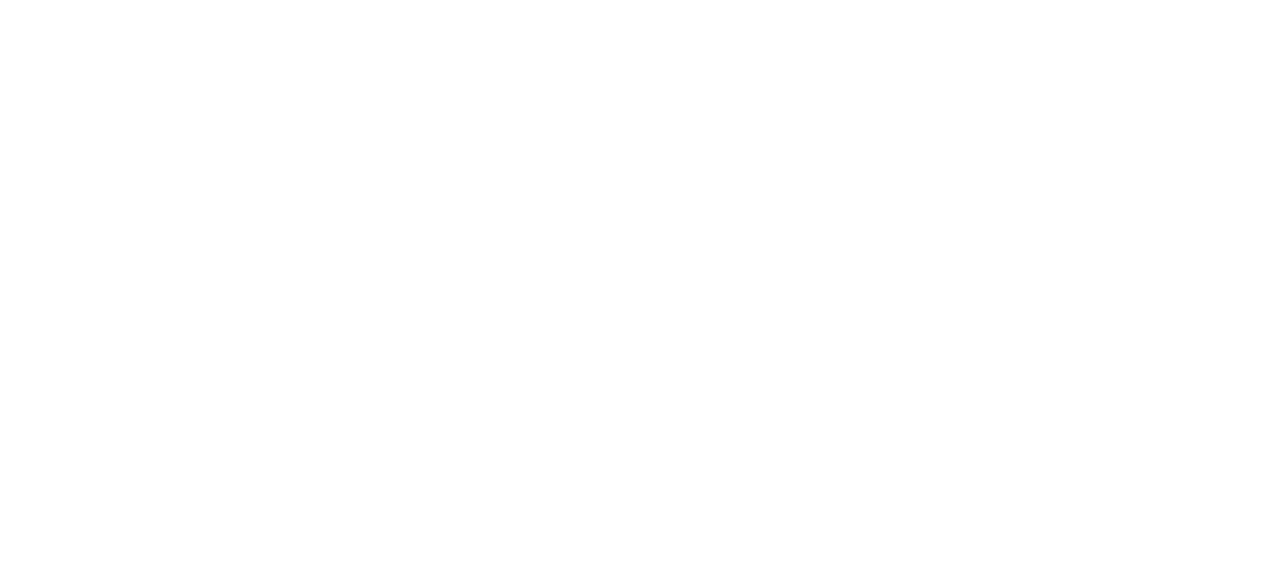
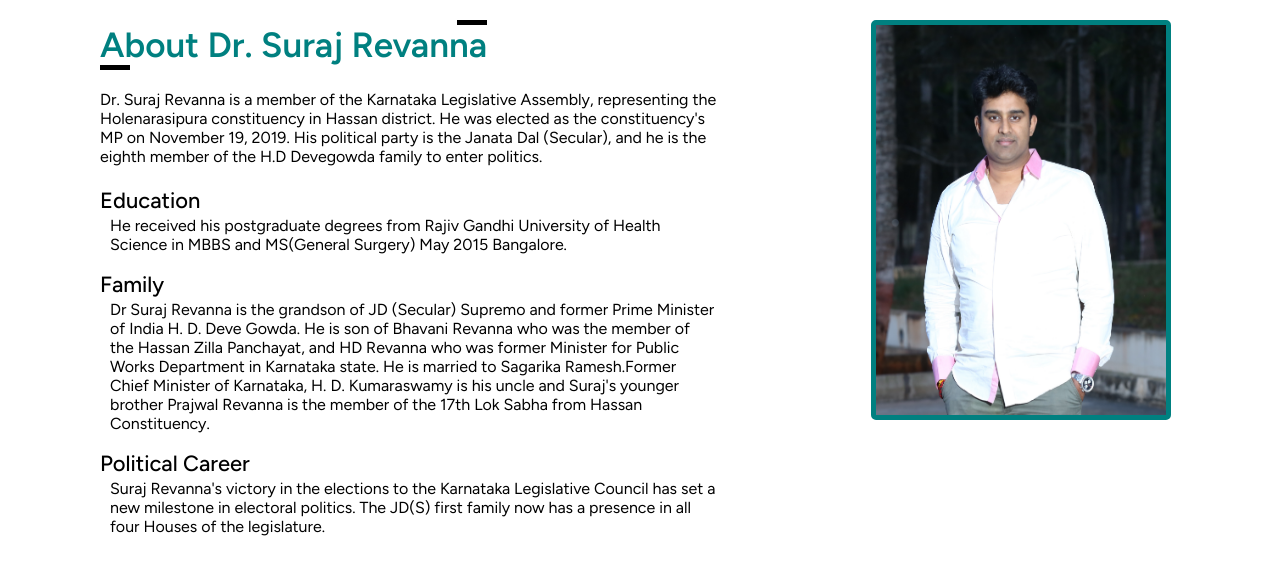
Before and after one commit to tech-socialagent/SurajRevannaWebsite, a React (Create React App) app in the folder surajrevannawebsite/: page / in a window 1280 px wide. Shown: the top 574 px of the page. Built offline with nearby package versions, Linux system fonts and the light colour scheme.

Commit message:
about complete

```diff
--- a/surajrevannawebsite/src/App.css
+++ b/surajrevannawebsite/src/App.css
@@ -1,38 +1,12 @@
-.App {
-  text-align: center;
+@import url('https://fonts.googleapis.com/css2?family=Figtree:wght@300;400;500;600;700;800&display=swap');
+:root{
+  /* colors */
+  --primary-color: #008080;
+  --black: #000000
 }
-
-.App-logo {
-  height: 40vmin;
-  pointer-events: none;
+*{
+  box-sizing: border-box;
+  margin: 0;
+  padding: 0;
+  font-family: 'Figtree', sans-serif;;
 }
-
-@media (prefers-reduced-motion: no-preference) {
-  .App-logo {
-    animation: App-logo-spin infinite 20s linear;
-  }
-}
-
-.App-header {
-  background-color: #282c34;
-  min-height: 100vh;
-  display: flex;
-  flex-direction: column;
-  align-items: center;
-  justify-content: center;
-  font-size: calc(10px + 2vmin);
-  color: white;
-}
-
-.App-link {
-  color: #61dafb;
-}
-
-@keyframes App-logo-spin {
-  from {
-    transform: rotate(0deg);
-  }
-  to {
-    transform: rotate(360deg);
-  }
-}
--- a/surajrevannawebsite/src/App.js
+++ b/surajrevannawebsite/src/App.js
@@ -1,9 +1,10 @@
 import './App.css';
+import About from './components/About';
 
 function App() {
   return (
     <>
-
+      <About/>
     </>
   );
 }
--- a/surajrevannawebsite/src/Englishlang.json
+++ b/surajrevannawebsite/src/Englishlang.json
@@ -22,6 +22,7 @@
     "siteAbout": {
         "title": "About Dr. Suraj Revanna",
         "desc": "Dr. Suraj Revanna is a member of the Karnataka Legislative Assembly, representing the Holenarasipura constituency in Hassan district. He was elected as the constituency's MP on November 19, 2019. His political party is the Janata Dal (Secular), and he is the eighth member of the H.D Devegowda family to enter politics.",
+        "img": "aboutImg.jpg",
         "body": [
             {
                 "title": "Education",
--- a/surajrevannawebsite/src/components/About.jsx
+++ b/surajrevannawebsite/src/components/About.jsx
@@ -1,4 +1,6 @@
-import React from 'react'
+import React from "react";
+import "../styles/About.css";
+import English from "../Englishlang.json";
 
 const About = () => {
   return (
@@ -6,18 +8,31 @@
       <div className="sectionHeader">
         <div className="sectionHeaderTitle">
           <div className="title_upbar"></div>
-            <h3 className="sectionTitle">
-
-            </h3>
+          <h3 className="sectionTitle">{English.siteAbout.title}</h3>
           <div className="title_downbar"></div>
         </div>
-        <div className="sectionDesc"></div>
+        <div className="sectionDesc">{English.siteAbout.desc}</div>
+        <div className="sectionInfo">
+          {English.siteAbout.body.map((item) => {
+            return (
+              <div>
+                <div className="infoTitle">{item.title}</div>
+                <div className="infoDesc">{item.desc}</div>
               </div>
+            );
+          })}
+        </div>
+      </div>
+      <div></div>
       <div className="sectionbody">
-        <img src="" alt="" className="aboutImage" />
+        <img
+          className="aboutImage"
+          src={require("../assests/" + English.siteAbout.img)}
+          alt=""
+        />
       </div>
     </section>
-    )
-}
+  );
+};
 
-export default About
+export default About;
--- /dev/null
+++ b/surajrevannawebsite/src/styles/About.css
@@ -0,0 +1,45 @@
+section {
+  padding: 20px 100px;
+}
+.aboutPage {
+  display: grid;
+  grid-template-columns: 2fr 0.5fr 1fr;
+}
+.sectionHeaderTitle {
+  display: flex;
+  flex-direction: column;
+  width: fit-content;
+}
+.title_upbar,
+.title_downbar {
+  width: 30px;
+  height: 5px;
+  background-color: var(--black);
+}
+.title_upbar {
+  align-self: flex-end;
+}
+.sectionTitle {
+  font-weight: 600;
+  font-size: 35px;
+  line-height: 40px;
+  color: var(--primary-color);
+}
+.sectionDesc{
+    padding: 20px 0px;
+}
+.infoTitle {
+  font-weight: 500;
+  font-size: 22px;
+  line-height: 30px;
+}
+.infoDesc {
+    padding-left: 10px;
+    padding-bottom: 16px;
+}
+.aboutImage {
+  width: 300px;
+  height: 400px;
+  border: 5px solid var(--primary-color);
+  border-radius: 5px;
+}
```
Also changed, not shown: surajrevannawebsite/src/assests/aboutImg.jpg (added). Lines whose indentation alone changed are shown as unchanged.
